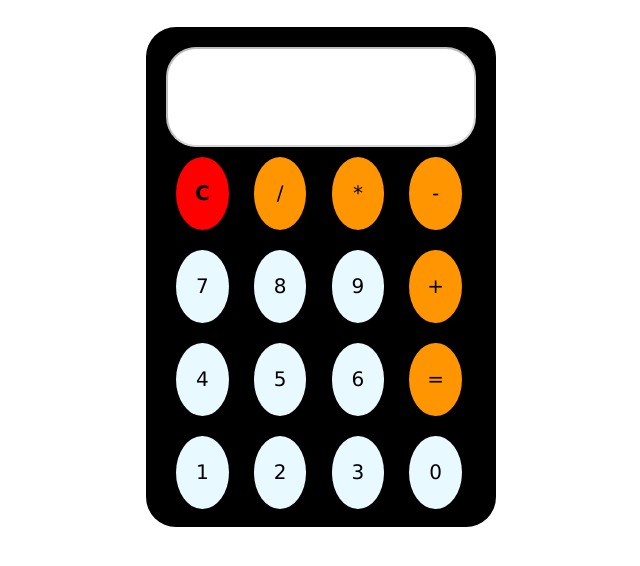
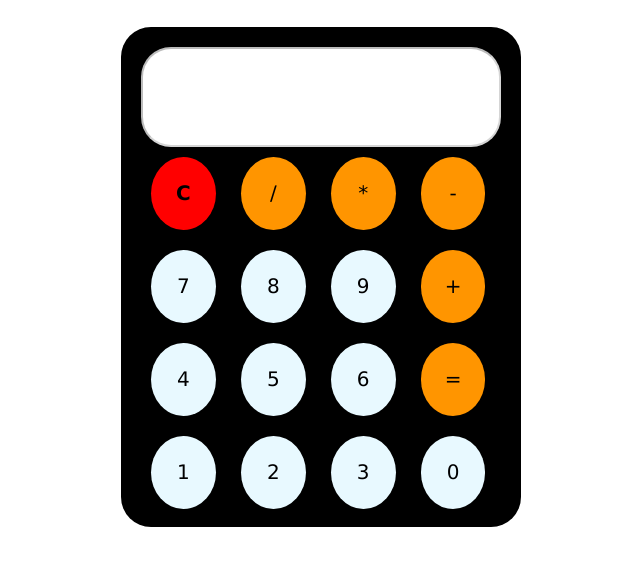
Before and after one commit to I-Am-Shimanto/Calculator-using-javascript, a plain HTML site: page index.html in a window 1280 px wide. Shown: the part 98-664 px from the top of the page, without its empty margins (319-959 px from the left). Drawn offline with Linux system fonts and the light colour scheme.

Commit message:
size fit button

```diff
--- a/css/style.css
+++ b/css/style.css
@@ -15,7 +15,7 @@ h1{
     margin-bottom: 30px;
 }
 .calculator{
-    width: 350px;
+    width: 400px;
     height: 500px;
     background-color: black;
     border-radius: 30px;
@@ -36,7 +36,7 @@ input{
     border-radius: 30px;
 }
 button{
-    width: 17%;
+    width: 18%;
     height: 73px;
     color: white;
     font-size: 20px;
```
